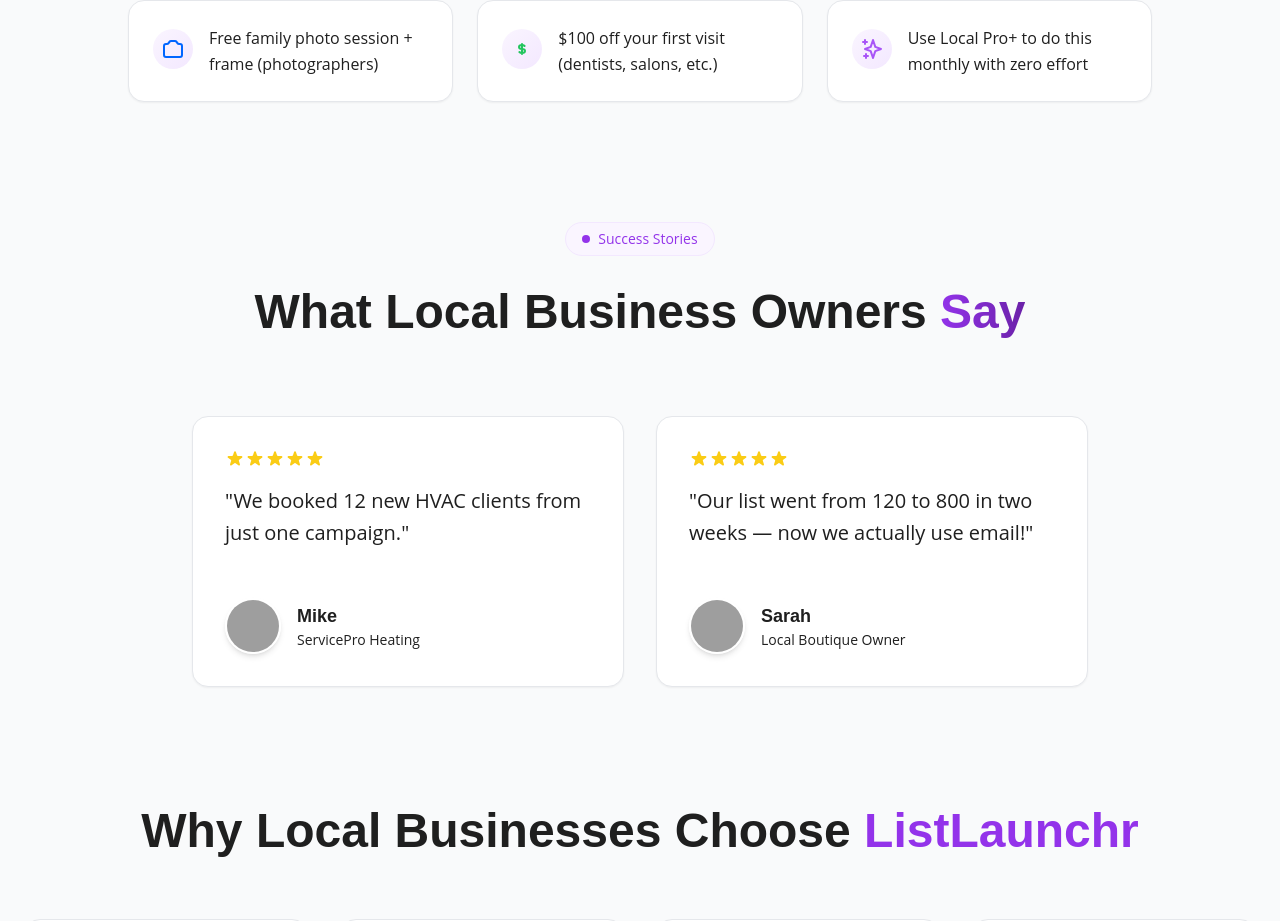
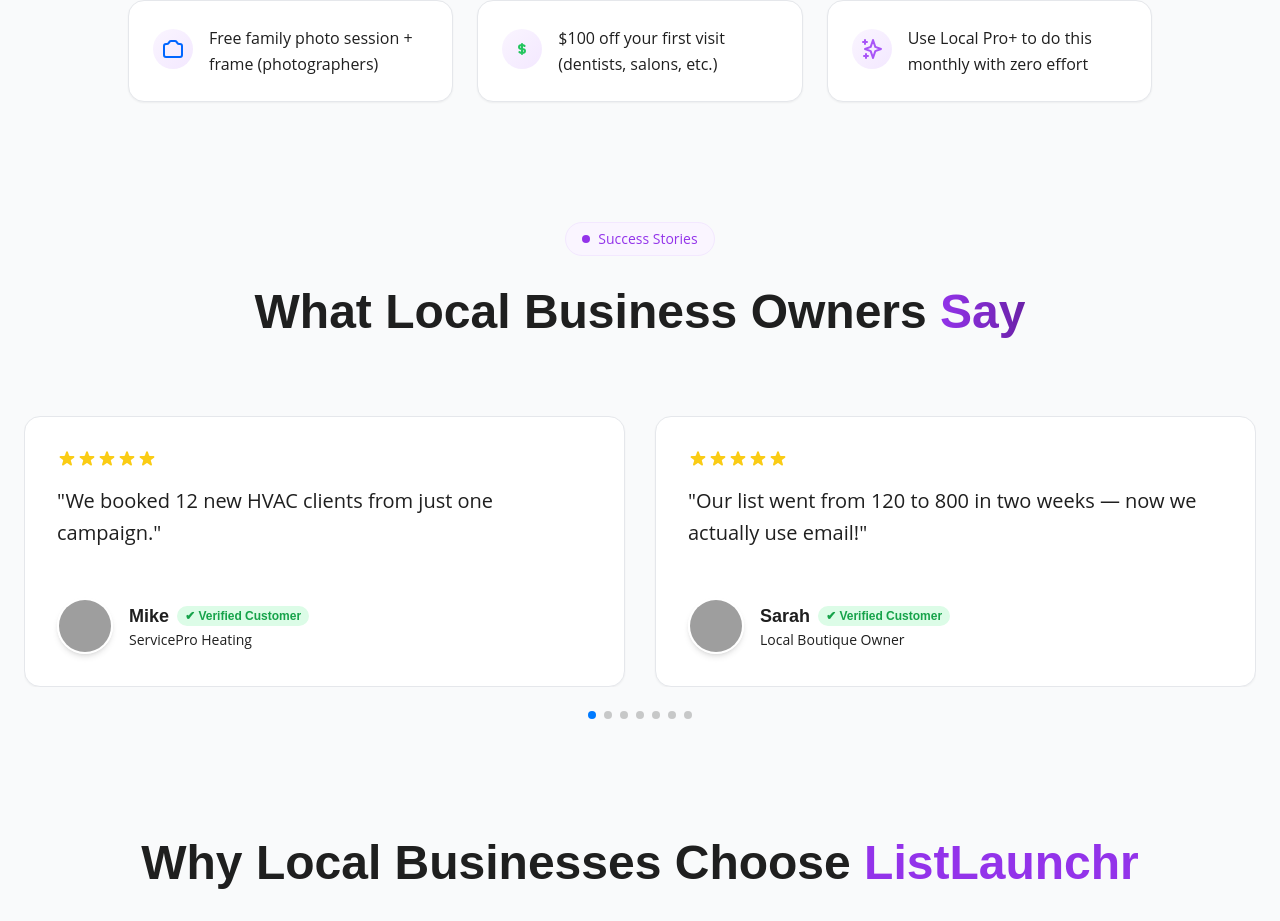
Before and after one commit to alwahid786/list-launchr, a React (Vite) app in the folder frontend/: page /local in a window 1280 px wide. Shown: the part 3882-4803 px from the top of the page. Built offline with nearby package versions, Linux system fonts and the light colour scheme; grey boxes are pictures that could not be loaded; what chartjs-plugin-datalabels would draw is missing.

Commit message:
Swiper added in testimonails section

```diff
--- a/frontend/package.json
+++ b/frontend/package.json
@@ -25,6 +25,7 @@
     "react-hot-toast": "^2.5.2",
     "react-image-crop": "^11.0.10",
     "react-router-dom": "^6.30.0",
+    "swiper": "^11.2.10",
     "tailwindcss": "^3.4.1"
   },
   "devDependencies": {
--- /dev/null
+++ b/frontend/src/components/global/TestimonialsCarousel.jsx
@@ -0,0 +1,162 @@
+"use client";
+
+import React, { useRef } from "react";
+import { Swiper, SwiperSlide } from "swiper/react";
+import { Navigation, Pagination } from "swiper/modules";
+import "swiper/css";
+import "swiper/css/navigation";
+import "swiper/css/pagination";
+
+const testimonials = [
+  {
+    id: 1,
+    content: "We booked 12 new HVAC clients from just one campaign.",
+    author: "Mike",
+    role: "ServicePro Heating",
+    image: "https://randomuser.me/api/portraits/men/32.jpg",
+  },
+  {
+    id: 2,
+    content: "Our list went from 120 to 800 in two weeks — now we actually use email!",
+    author: "Sarah",
+    role: "Local Boutique Owner",
+    image: "https://randomuser.me/api/portraits/women/47.jpg",
+  },
+  {
+    id: 3,
+    content: "Revenue doubled after implementing their strategy.",
+    author: "John",
+    role: "Cafe Owner",
+    image: "https://randomuser.me/api/portraits/men/65.jpg",
+  },
+  {
+    id: 4,
+    content: "Our ads started converting within days, amazing ROI.",
+    author: "Emma",
+    role: "Salon Owner",
+    image: "https://randomuser.me/api/portraits/women/21.jpg",
+  },
+  {
+    id: 5,
+    content: "We went from struggling to fully booked weeks in advance.",
+    author: "David",
+    role: "Gym Owner",
+    image: "https://randomuser.me/api/portraits/men/19.jpg",
+  },
+  {
+    id: 6,
+    content: "Finally marketing that actually brings in customers!",
+    author: "Sophia",
+    role: "Bakery Owner",
+    image: "https://randomuser.me/api/portraits/women/36.jpg",
+  },
+  {
+    id: 7,
+    content: "The campaign brought in more calls than we could handle.",
+    author: "Chris",
+    role: "Plumber",
+    image: "https://randomuser.me/api/portraits/men/12.jpg",
+  },
+  {
+    id: 8,
+    content: "Now we’re hiring new staff just to keep up with demand.",
+    author: "Olivia",
+    role: "Restaurant Owner",
+    image: "https://randomuser.me/api/portraits/women/55.jpg",
+  },
+];
+
+const TestimonialsCarousel = () => {
+  const prevRef = useRef(null);
+  const nextRef = useRef(null);
+
+  return (
+    <section className="py-[40px] sm:py-[60px]">
+      <div className="container px-4 sm:px-6 mx-auto">
+        <div className="text-center mb-20">
+          <div className="inline-flex items-center px-4 py-1.5 rounded-full bg-purple-50 border border-purple-100">
+            <div className="h-2 w-2 rounded-full bg-purple-600 mr-2"></div>
+            <span className="text-purple-600 text-sm font-medium">
+              Success Stories
+            </span>
+          </div>
+          <h2 className="mt-8 text-3xl sm:text-4xl lg:text-5xl font-headline font-extrabold text-neutral">
+            What Local Business Owners{" "}
+            <span className="bg-clip-text text-transparent bg-gradient-to-r from-purple-600 to-purple-800">
+              Say
+            </span>
+          </h2>
+        </div>
+
+        <Swiper
+          modules={[Navigation, Pagination]}
+          spaceBetween={30}
+          onBeforeInit={(swiper) => {
+            swiper.params.navigation.prevEl = prevRef.current;
+            swiper.params.navigation.nextEl = nextRef.current;
+          }}
+          pagination={{
+            clickable: true,
+            el: ".custom-pagination",
+          }}
+          breakpoints={{
+            0: { slidesPerView: 1 },
+            640: { slidesPerView: 1 },
+            1024: { slidesPerView: 2 },
+            1300: { slidesPerView: 3 },
+            1600: { slidesPerView: 4 },
+          }}
+          className="pb-14"
+        >
+          {testimonials.map((t) => (
+            <SwiperSlide key={t.id} className="flex">
+              <div className="bg-white rounded-2xl p-8 shadow-sm border border-gray-200 flex flex-col w-full h-full transition-all duration-500 group-hover:shadow-md group-hover:border-purple-200">
+                <div className="mb-6">
+                  <div className="flex text-yellow-400 mb-4">
+                    {[...Array(5)].map((_, i) => (
+                      <svg
+                        key={i}
+                        xmlns="http://www.w3.org/2000/svg"
+                        className="h-5 w-5"
+                        viewBox="0 0 20 20"
+                        fill="currentColor"
+                      >
+                        <path d="M9.049 2.927c.3-.921 1.603-.921 1.902 0l1.07 3.292a1 1 0 00.95.69h3.462c.969 0 1.371 1.24.588 1.81l-2.8 2.034a1 1 0 00-.364 1.118l1.07 3.292c.3.921-.755 1.688-1.54 1.118l-2.8-2.034a1 1 0 00-1.175 0l-2.8 2.034c-.784.57-1.838-.197-1.539-1.118l1.07-3.292a1 1 0 00-.364-1.118L2.98 8.72c-.783-.57-.38-1.81.588-1.81h3.461a1 1 0 00.951-.69l1.07-3.292z" />
+                      </svg>
+                    ))}
+                  </div>
+                  <p className="text-xl text-neutral-700 font-medium leading-relaxed mb-6">
+                    "{t.content}"
+                  </p>
+                </div>
+                <div className="mt-auto flex items-center">
+                  <img
+                    src={t.image}
+                    alt={t.author}
+                    className="w-14 h-14 rounded-full object-cover border-2 border-white shadow-md"
+                  />
+                  <div className="ml-4">
+                    <h4 className="font-bold text-neutral text-lg flex items-center gap-2">
+                      {t.author}
+                      <span className="text-green-600 text-xs bg-green-100 px-2 py-0.5 rounded-full">
+                        ✔ Verified Customer
+                      </span>
+                    </h4>
+                    <p className="text-sm text-neutral-600">{t.role}</p>
+                  </div>
+                </div>
+              </div>
+            </SwiperSlide>
+          ))}
+        </Swiper>
+
+
+
+        {/* Pagination */}
+        <div className="custom-pagination flex justify-center mt-6"></div>
+      </div>
+    </section>
+  );
+};
+
+export default TestimonialsCarousel;
--- a/frontend/src/pages/LocalPage.jsx
+++ b/frontend/src/pages/LocalPage.jsx
@@ -1,6 +1,7 @@
 import { useState, useEffect, useRef } from 'react';
 import { Link } from 'react-router-dom';
 import ContactForm from '../components/global/ContactForm';
+import TestimonialsCarousel from '../components/global/TestimonialsCarousel';
 
 const LocalPage = () => {
   const [isVisible, setIsVisible] = useState({
@@ -171,23 +172,7 @@
     }
   ];
 
-  // Local business testimonials
-  const testimonials = [
-    {
-      id: 1,
-      content: "We booked 12 new HVAC clients from just one campaign.",
-      author: "Mike",
-      role: "ServicePro Heating",
-      image: "https://randomuser.me/api/portraits/men/32.jpg"
-    },
-    {
-      id: 2,
-      content: "Our list went from 120 to 800 in two weeks — now we actually use email!",
-      author: "Sarah",
-      role: "Local Boutique Owner",
-      image: "https://randomuser.me/api/portraits/women/47.jpg"
-    }
-  ];
+
 
   // Local-specific FAQ data
   const faqs = [
@@ -642,60 +627,7 @@
       </section>
 
       {/* Testimonials Section */}
-      <section
-        ref={testimonialsRef}
-        data-section="testimonials"
-        className=" py-[40px] sm:py-[60px]"
-      >
-        <div className="container px-4 sm:px-6 mx-auto">
-          <div className="text-center mb-20">
-            <div className={`transition-all duration-1000 ${isVisible.testimonials ? 'opacity-100 translate-y-0' : 'opacity-0 translate-y-10'}`}>
-              <div className="inline-flex items-center px-4 py-1.5 rounded-full bg-purple-50 border border-purple-100">
-                <div className="h-2 w-2 rounded-full bg-purple-600 mr-2"></div>
-                <span className="text-purple-600 text-sm font-medium">Success Stories</span>
-              </div>
-              <h2 className="mt-8 text-3xl sm:text-4xl md:text-4xl lg:text-5xl xl:text-5xl font-headline font-extrabold text-neutral">
-                What Local Business Owners <span className="bg-clip-text text-transparent bg-gradient-to-r from-purple-600 to-purple-800">Say</span>
-              </h2>
-            </div>
-          </div>
-
-          <div className="grid gap-8 md:grid-cols-2 max-w-4xl mx-auto">
-            {testimonials.map((testimonial, index) => (
-              <div
-                key={testimonial.id}
-                className={`group h-full transform transition-all duration-700 ${isVisible.testimonials ? 'translate-y-0 opacity-100' : 'translate-y-10 opacity-0'}`}
-                style={{ transitionDelay: `${index * 150}ms` }}
-              >
-                <div className="bg-white rounded-2xl p-8 shadow-sm border border-gray-200 h-full flex flex-col group-hover:shadow-md group-hover:border-purple-200 transition-all duration-500">
-                  <div className="mb-6">
-                    <div className="flex text-yellow-400 mb-4">
-                      {[...Array(5)].map((_, i) => (
-                        <svg key={i} xmlns="http://www.w3.org/2000/svg" className="h-5 w-5" viewBox="0 0 20 20" fill="currentColor">
-                          <path d="M9.049 2.927c.3-.921 1.603-.921 1.902 0l1.07 3.292a1 1 0 00.95.69h3.462c.969 0 1.371 1.24.588 1.81l-2.8 2.034a1 1 0 00-.364 1.118l1.07 3.292c.3.921-.755 1.688-1.54 1.118l-2.8-2.034a1 1 0 00-1.175 0l-2.8 2.034c-.784.57-1.838-.197-1.539-1.118l1.07-3.292a1 1 0 00-.364-1.118L2.98 8.72c-.783-.57-.38-1.81.588-1.81h3.461a1 1 0 00.951-.69l1.07-3.292z" />
-                        </svg>
-                      ))}
-                    </div>
-                    <p className="text-xl text-neutral-700 font-medium leading-relaxed mb-6">"{testimonial.content}"</p>
-                  </div>
-
-                  <div className="mt-auto flex items-center">
-                    <img
-                      src={testimonial.image}
-                      alt={testimonial.author}
-                      className="w-14 h-14 rounded-full object-cover border-2 border-white shadow-md"
-                    />
-                    <div className="ml-4">
-                      <h4 className="font-bold text-neutral text-lg">{testimonial.author}</h4>
-                      <p className="text-sm text-neutral-600">{testimonial.role}</p>
-                    </div>
-                  </div>
-                </div>
-              </div>
-            ))}
-          </div>
-        </div>
-      </section>
+     <TestimonialsCarousel/>
 
       {/* Trust Builders Section */}
       <section
```
Also changed, not shown: 1 other file (tests, documents, lock files or other folders).
